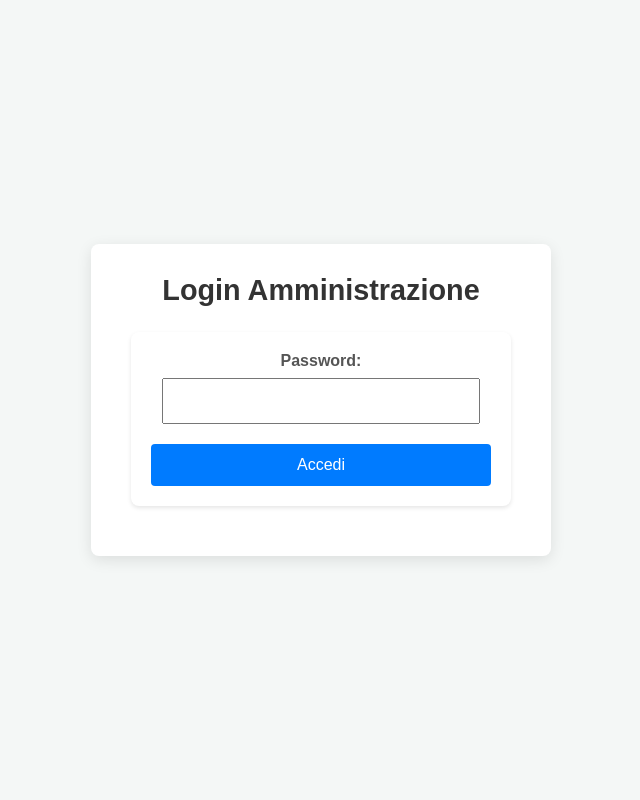
After one commit to massgiu/microservice1, a Flask app: page /admin_login in a window 1280 px wide. The commit adds this page. Shown: the whole page, without its empty margins (319-959 px from the left). Run offline with Flask 3, Linux system fonts and the light colour scheme.

Commit message:
Added login page for manage_categories.html and manage_video_categorires.html

```diff
--- a/app/main_routes.py
+++ b/app/main_routes.py
@@ -1,8 +1,9 @@
 # my-microservice1/app/main_routes.py
 
-from flask import Blueprint, jsonify, request, render_template, redirect, url_for, flash
+from flask import Blueprint, jsonify, request, render_template, redirect, url_for, flash, session, current_app
 from datetime import datetime
 import re # Importa re per espressioni regolari per pulire i tag
+from functools import wraps # Importa wraps per i decorators
 
 # Importa l'istanza di db dal modulo principale (__init__.py)
 # Questo è il modo standard per accedere all'oggetto db da una Blueprint
@@ -15,6 +16,37 @@ from .youtube_service import get_latest_video, get_all_videos_from_channel, get_
 # Inizializza la Blueprint
 # 'main' è il nome della tua Blueprint. Sarà usato nei nomi degli endpoint (es. 'main.index')
 main = Blueprint('main', __name__) #Questa instanza sarà usata in __init__
+
+# Decoratore per proteggere le pagine
+def login_required(f):
+    @wraps(f)
+    def decorated_function(*args, **kwargs):
+        if session.get('logged_in'): # Controlla se l'utente è loggato
+            return f(*args, **kwargs)
+        else:
+            flash('Devi effettuare il login per accedere a questa pagina.', 'error')
+            return redirect(url_for('main.admin_login'))
+    return decorated_function
+
+# Route per il login
+@main.route('/admin_login', methods=['GET', 'POST'], endpoint='admin_login')
+def admin_login():
+    if request.method == 'POST':
+        password = request.form.get('password')
+        if password == current_app.config['ADMIN_PASSWORD']:
+            session['logged_in'] = True
+            flash('Login effettuato con successo!', 'success')
+            return redirect(url_for('main.manage_categories')) # Reindirizza a una pagina protetta dopo il login
+        else:
+            flash('Password errata.', 'error')
+    return render_template('admin_login.html')
+
+# Route per il logout
+@main.route('/admin_logout', methods=['GET'], endpoint='admin_logout')
+def admin_logout():
+    session.pop('logged_in', None)
+    flash('Logout effettuato.', 'info')
+    return redirect(url_for('main.index_page'))
 
 # Route per la pagina principale con il form e la lista dei messaggi
 @main.route('/', methods=['GET','POST'], endpoint='index_page')
@@ -118,6 +150,7 @@ def video_page(custom_category_id=None): # custom_category sarà None se non pre
 # GESTIONE DELLE CATEGORIE
 # Pagina principale di gestione delle categorie
 @main.route('/categories', methods=['GET'], endpoint='manage_categories')
+@login_required
 def manage_categories():
     """Mostra l'elenco di tutte le categorie personalizzate."""
     categories = db.session.execute(db.select(CustomCategory).order_by(CustomCategory.name)).scalars().all()
@@ -125,6 +158,7 @@ def manage_categories():
 
 #Aggiunta di una nuova categoria: controlla che il nome non sia vuoto e che non ci siano duplicat
 @main.route('/categories/add', methods=['GET', 'POST'], endpoint='add_category')
+@login_required
 def add_category():
     """Permette di aggiungere una nuova categoria personalizzata."""
     if request.method == 'POST':
@@ -156,6 +190,7 @@ def add_category():
 
 #form di modifica di una categoria esistente
 @main.route('/categories/edit/<int:category_id>', methods=['GET', 'POST'], endpoint='edit_category')
+@login_required
 def edit_category(category_id):
     """Permette di modificare una categoria esistente."""
     category = db.session.get(CustomCategory, category_id)
@@ -192,6 +227,7 @@ def edit_category(category_id):
 
 #Route per l'eliminazione di una categoria: è un metodo POST per maggiore sicurezza
 @main.route('/categories/delete/<int:category_id>', methods=['POST'], endpoint='delete_category')
+@login_required
 def delete_category(category_id):
     """Permette di eliminare una categoria."""
     category = db.session.get(CustomCategory, category_id)
@@ -214,6 +250,7 @@ def delete_category(category_id):
     return redirect(url_for('main.manage_categories'))
 
 @main.route('/manage_video_categories', methods=['GET', 'POST'], endpoint='manage_video_categories')
+@login_required
 def manage_video_categories():
     # 1. Recupera tutti i video dal canale YouTube (per visualizzazione)
     # Limita i risultati per non sovraccaricare la pagina se hai molti video.
@@ -389,19 +426,3 @@ def delete_message(message_id):
     except Exception as e:
         db.session.rollback() # Annulla l'operazione in caso di errore
         return jsonify({'error': f'Error deleting message: {e}'}), 500
-
-# Endpoint di "health check"
-# Un endpoint di health check serve per verificare che il servizio sia attivo e funzionante.
-@main.route('/health', methods=['GET'])
-def health_check():
-    return jsonify({"status": "healthy", "message": "Microservizio attivo!"}), 200
-
-# Endpoint API semplice: /greet
-# Questo endpoint risponde a una richiesta GET e può opzionalmente prendere un nome.
-@main.route('/greet', methods=['GET'])
-def greet_user():
-    # Recuperiamo il parametro 'name' dalla query string (es. /greet?name=Alice)
-    name = request.args.get('name', 'Ospite') # 'Ospite' è il valore di default se 'name' non è fornito
-
-    # Restituiamo una risposta JSON
-    return jsonify({"message": f"Ciao, {name}!"}), 200
--- /dev/null
+++ b/app/templates/admin_login.html
@@ -0,0 +1,82 @@
+<!DOCTYPE html>
+<html lang="it">
+<head>
+    <meta charset="UTF-8">
+    <meta name="viewport" content="width=device-width, initial-scale=1.0">
+    <title>Login Admin</title>
+    <link rel="stylesheet" href="{{ url_for('static', filename='style.css') }}">
+    <style>
+        body {
+            /* Sovrascrivi il display:flex del body di style.css per centrare il login-container */
+            display: flex;
+            justify-content: center; /* Centra orizzontalmente */
+            align-items: center;     /* Centra verticalmente */
+            min-height: 100vh;       /* Assicura che occupi l'intera altezza della viewport */
+            background-color: #f4f7f6; /* Leggermente diverso dal tuo body principale se vuoi */
+            margin: 0;
+            /* font-family e padding li prende da style.css */
+        }
+        .login-container {
+            /* Simile al .container generico, ma più piccolo e specifico per il login */
+            background-color: #fff;
+            padding: 30px 40px;
+            border-radius: 8px;
+            box-shadow: 0 4px 15px rgba(0,0,0,0.1);
+            text-align: center;
+            width: 100%;
+            max-width: 380px; /* Larghezza massima più stretta per il modulo di login */
+        }
+        .login-container h1 {
+            margin-bottom: 25px;
+            font-size: 1.8em; /* Leggermente più piccolo del tuo h1 generale*/
+        }
+
+        /* Gli input type="password" ereditano da input[type="text"] ma aggiustiamo la larghezza */
+        .login-container input[type="password"] {
+            width: calc(100% - 22px); /* style.css ha width: calc(100% - 20px), qui 22px per 2px in più di border*/
+            padding: 12px; /* Un po' più di padding per renderlo più grande */
+            margin-bottom: 20px;
+            /* Border e border-radius li prende da style.css */
+            box-sizing: border-box; /* Cruciale per la larghezza calcolata */
+            font-size: 1em;
+        }
+
+        /* Il pulsante di submit eredita, ma lo facciamo occupare il 100% della larghezza */
+        .login-container button[type="submit"] {
+            width: 100%;
+            padding: 12px; /* Un po' più di padding per renderlo più grande */
+        }
+
+        .messages {
+            margin: 20px 0 0; /* Aggiustiamo il margine superiore per staccarli dal titolo */
+        }
+
+        .messages .info {
+            background-color: #d1ecf1;
+            color: #0c5460;
+            border: 1px solid #bee5eb;
+        }
+    </style>
+</head>
+<body>
+    <div class="login-container">
+        <h1>Login Amministrazione</h1>
+
+        {% with messages = get_flashed_messages(with_categories=true) %}
+            {% if messages %}
+                <ul class="messages">
+                    {% for category, message in messages %}
+                        <li class="{{ category }}">{{ message }}</li>
+                    {% endfor %}
+                </ul>
+            {% endif %}
+        {% endwith %}
+
+        <form method="POST">
+            <label for="password">Password:</label>
+            <input type="password" id="password" name="password" required>
+            <button type="submit">Accedi</button>
+        </form>
+    </div>
+</body>
+</html>
--- a/app/templates/index.html
+++ b/app/templates/index.html
@@ -13,7 +13,6 @@
             <ul>
                 <li class="sidebar-item-active"><a href="{{ url_for('main.index_page') }}">Home (Messaggi)</a></li>
                 <li><a href="{{ url_for('main.video_page') }}">Video YouTube</a></li>
-                <li><a href="{{ url_for('main.manage_categories') }}">Gestisci Categorie</a></li>
             </ul>
         </div>
         <div class="content">
```
